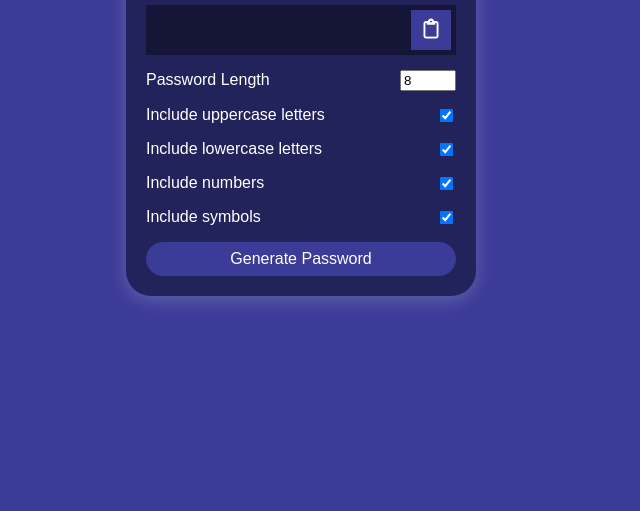
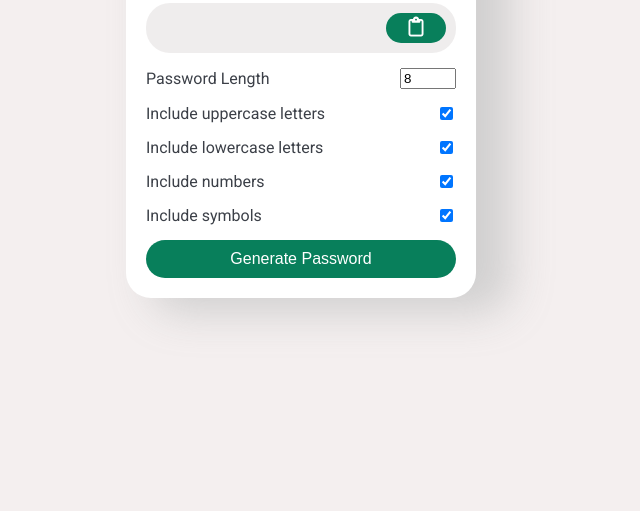
Before and after one commit to Nitinbhojsingh/Password-Generator, a plain HTML site: page index.html in a window 1280 px wide. Shown: the part 289-800 px from the top of the page, without its empty margins (339-979 px from the left). Drawn offline with Linux system fonts and the light colour scheme; a web font is replaced by a local one.

Commit message:
Update style.css

```diff
--- a/style.css
+++ b/style.css
@@ -1,13 +1,17 @@
-@import url("https://fonts.googleapis.com/css?family=Muli&display=swap");
+@import url('https://fonts.googleapis.com/css2?family=Roboto:wght@400;700&display=swap');
+
 
 * {
   box-sizing: border-box;
 }
 
 body {
-  background-color: #3b3b98;
-  color: #fff;
-  font-family: 'Muli', sans-serif;
+  /* background-color: #3b3b98; */
+  background-color: rgb(244, 239, 239);
+
+  color: #3C4048;
+  /* font-family: "Muli", sans-serif; */
+  font-family: 'Roboto', sans-serif;
   display: flex;
   flex-direction: column;
   align-items: center;
@@ -25,15 +29,17 @@ h2 {
 
 .container {
   border-radius: 25px;
-  background-color: #23235b;
-  box-shadow: 0px 4px 20px rgba(255, 255, 255, 0.2);
+  /* background-color: #23235b; */
+  background-color: #fff;
+  /* box-shadow: 0px 4px 30px rgba(255, 255, 255, 0.2); */
+  box-shadow: 30px 10px 40px 5px rgba(200, 200, 200, 0.8);
   padding: 20px;
   width: 350px;
   max-width: 100%;
 }
 
 .result-container {
-  background-color: rgba(0, 0, 0, 0.4);
+  background-color: rgba(215, 209, 209, 0.4);
   display: flex;
   justify-content: flex-start;
   align-items: center;
@@ -43,45 +49,49 @@ h2 {
   padding: 12px 10px;
   height: 50px;
   width: 100%;
+  border-radius: 24px;
 }
 
-.result-container #result{
+.result-container #result {
   word-wrap: break-word;
   max-width: calc(100% - 40px);
 }
 
 .result-container .btn {
   position: absolute;
-  top: 5px;
-  right: 5px;
-  width: 40px;
-  height: 40px;
+  top: 10px;
+  right: 10px;
+  width: 60px;
+  height: 30px;
   font-size: 20px;
+  border-radius: 16px;
 }
 
 .btn {
   border: none;
-  background-color: #3b3b98;
+  /* background-color: #3b3b98; */
+  background-color: #087f5b;
   color: #fff;
   font-size: 16px;
-  padding: 8px 12px;
+  padding: 0 12px;
   cursor: pointer;
 }
 .btn:hover {
-  background-color: #6C4AB6;
+  background-color: #099268;
 }
 
 .btn-large {
   display: block;
   width: 100%;
   border-radius: 24px;
+  padding: 10px 12px;
+
 }
 .btn-large:hover {
   color: #fff;
-  background-color: #6C4AB6;
+  background-color: #099268;
   transition: ease-in;
   font-weight: bold;
-
 }
 
 .setting {
```
